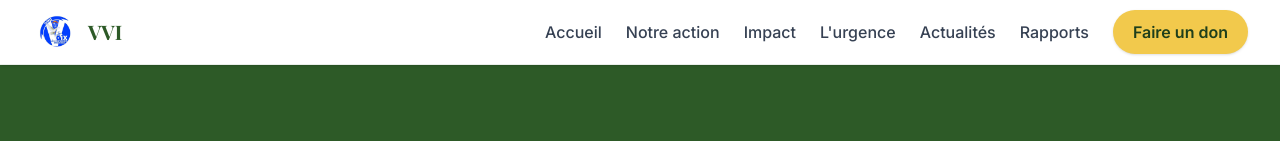
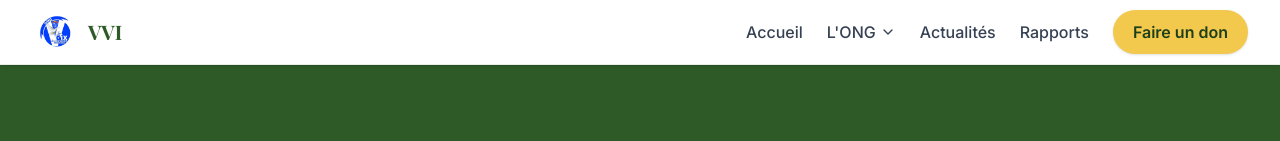
Before and after one commit to PATAWALA/ONG-VVI, a Next.js app: page /a-propos in a window 1280 px wide. Shown: the top 141 px of the page. Built offline with nearby package versions, Linux system fonts and the light colour scheme; a web font is replaced by a local one.

Commit message:
9 update

```diff
--- a/app/layout.tsx
+++ b/app/layout.tsx
@@ -2,7 +2,6 @@ import type { Metadata } from "next";
 import { Inter, Playfair_Display } from "next/font/google";
 import "./globals.css";
 import Navbar from "@/components/Navbar";
-import Partners from "@/components/Partners";
 import Footer from "@/components/Footer";
 import ChatWidget from "@/components/ChatWidget";
 
@@ -24,7 +23,6 @@ export default function RootLayout({ children }: { children: React.ReactNode })
       <body className="min-h-screen flex flex-col">
         <Navbar />
         <main className="flex-1">{children}</main>
-        <Partners />
         <Footer />
         <ChatWidget />   {/* ← Chat fixe en bas à droite */}
       </body>
--- a/components/Navbar.tsx
+++ b/components/Navbar.tsx
@@ -1,26 +1,43 @@
 // components/Navbar.tsx
 "use client";
 
-import { useState } from "react";
+import { useState, useRef, useEffect } from "react";
 import Link from "next/link";
-import { Menu, X } from "lucide-react";
+import { Menu, X, ChevronDown } from "lucide-react";
 
 const Navbar = () => {
   const [isOpen, setIsOpen] = useState(false);
+  const [isDropdownOpen, setIsDropdownOpen] = useState(false);
+  const dropdownRef = useRef<HTMLDivElement>(null);
+
+  // Ferme le dropdown quand on clique ailleurs
+  useEffect(() => {
+    const handleClickOutside = (event: MouseEvent) => {
+      if (
+        dropdownRef.current &&
+        !dropdownRef.current.contains(event.target as Node)
+      ) {
+        setIsDropdownOpen(false);
+      }
+    };
+    document.addEventListener("mousedown", handleClickOutside);
+    return () => document.removeEventListener("mousedown", handleClickOutside);
+  }, []);
 
   return (
     <nav className="sticky top-0 z-50 bg-pure-white/90 backdrop-blur-md border-b border-primary/10 shadow-sm">
       <div className="max-w-7xl mx-auto px-4 sm:px-6 lg:px-8">
         <div className="flex items-center justify-between h-16">
-          {/* Logo + nom de l'ONG */}
+          {/* Logo + nom */}
           <Link href="/" className="flex items-center gap-2">
             <img
               src="/images/logo.jpeg"
               alt="Logo ONG VVI"
-    className="w-12 h-12 rounded-full object-cover"   // au lieu de w-10 h-10
+              className="w-12 h-12 rounded-full object-cover"
             />
             <span className="text-xl font-bold text-primary font-display">VVI</span>
           </Link>
+
           {/* Menu desktop */}
           <div className="hidden md:flex items-center gap-6">
             <Link
@@ -29,21 +46,56 @@ const Navbar = () => {
             >
               Accueil
             </Link>
+
+            {/* Dropdown "L'ONG" */}
+            <div
+              ref={dropdownRef}
+              className="relative"
+              onMouseEnter={() => setIsDropdownOpen(true)}
+              onMouseLeave={() => setIsDropdownOpen(false)}
+            >
+              <button
+                onClick={() => setIsDropdownOpen(!isDropdownOpen)}
+                className="inline-flex items-center gap-1 text-gray-700 hover:text-primary font-medium transition-colors focus:outline-none"
+              >
+                L'ONG
+                <ChevronDown className={`w-4 h-4 transition-transform ${isDropdownOpen ? "rotate-180" : ""}`} />
+              </button>
+
+              {isDropdownOpen && (
+                <div className="absolute top-full left-0 mt-2 w-56 bg-white rounded-xl shadow-lg border border-primary/10 py-2 z-50">
+                  <Link
+                    href="/a-propos"
+                    onClick={() => setIsDropdownOpen(false)}
+                    className="block px-4 py-2 text-sm text-gray-700 hover:bg-primary-light hover:text-primary transition-colors"
+                  >
+                    À propos
+                  </Link>
                   <Link
                     href="/notre-action"
-              className="text-gray-700 hover:text-primary font-medium transition-colors"
+                    onClick={() => setIsDropdownOpen(false)}
+                    className="block px-4 py-2 text-sm text-gray-700 hover:bg-primary-light hover:text-primary transition-colors"
                   >
                     Notre action
                   </Link>
                   <Link
                     href="/impact"
-              className="text-gray-700 hover:text-primary font-medium transition-colors"
+                    onClick={() => setIsDropdownOpen(false)}
+                    className="block px-4 py-2 text-sm text-gray-700 hover:bg-primary-light hover:text-primary transition-colors"
                   >
                     Impact
                   </Link>
-            <Link href="/urgence" className="text-gray-700 hover:text-primary font-medium transition-colors">
-              L'urgence
+                  <Link
+                    href="/urgence"
+                    onClick={() => setIsDropdownOpen(false)}
+                    className="block px-4 py-2 text-sm text-gray-700 hover:bg-primary-light hover:text-primary transition-colors"
+                  >
+                    Urgence
                   </Link>
+                </div>
+              )}
+            </div>
+
             <Link
               href="/actualites"
               className="text-gray-700 hover:text-primary font-medium transition-colors"
@@ -64,7 +116,7 @@ const Navbar = () => {
             </Link>
           </div>
 
-          {/* Bouton menu mobile */}
+          {/* Bouton mobile */}
           <button
             className="md:hidden text-primary"
             onClick={() => setIsOpen(!isOpen)}
@@ -79,48 +131,14 @@ const Navbar = () => {
       {isOpen && (
         <div className="md:hidden bg-pure-white border-t border-primary/10 animate-in slide-in-from-top-2">
           <div className="px-4 py-4 space-y-4">
-            <Link
-              href="/"
-              className="block text-gray-700 font-medium"
-              onClick={() => setIsOpen(false)}
-            >
-              Accueil
-            </Link>
-            <Link
-              href="/notre-action"
-              className="block text-gray-700 font-medium"
-              onClick={() => setIsOpen(false)}
-            >
-              Notre action
-            </Link>
-            <Link
-              href="/impact"
-              className="block text-gray-700 font-medium"
-              onClick={() => setIsOpen(false)}
-            >
-              Impact
-            </Link>
-            <Link
-              href="/actualites"
-              className="block text-gray-700 font-medium"
-              onClick={() => setIsOpen(false)}
-            >
-              Actualités
-            </Link>
-            <Link
-              href="/rapports"
-              className="block text-gray-700 font-medium"
-              onClick={() => setIsOpen(false)}
-            >
-              Rapports
-            </Link>
-            <Link
-              href="/faire-un-don"
-              className="block w-fit bg-secondary text-primary-dark px-6 py-2.5 rounded-full font-semibold"
-              onClick={() => setIsOpen(false)}
-            >
-              Faire un don
-            </Link>
+            <Link href="/" className="block text-gray-700 font-medium" onClick={() => setIsOpen(false)}>Accueil</Link>
+            <Link href="/a-propos" className="block text-gray-700 font-medium" onClick={() => setIsOpen(false)}>À propos</Link>
+            <Link href="/notre-action" className="block text-gray-700 font-medium" onClick={() => setIsOpen(false)}>Notre action</Link>
+            <Link href="/impact" className="block text-gray-700 font-medium" onClick={() => setIsOpen(false)}>Impact</Link>
+            <Link href="/urgence" className="block text-gray-700 font-medium" onClick={() => setIsOpen(false)}>Urgence</Link>
+            <Link href="/actualites" className="block text-gray-700 font-medium" onClick={() => setIsOpen(false)}>Actualités</Link>
+            <Link href="/rapports" className="block text-gray-700 font-medium" onClick={() => setIsOpen(false)}>Rapports</Link>
+            <Link href="/faire-un-don" className="block w-fit bg-secondary text-primary-dark px-6 py-2.5 rounded-full font-semibold" onClick={() => setIsOpen(false)}>Faire un don</Link>
           </div>
         </div>
       )}
```
Lines whose indentation alone changed are shown as unchanged.
